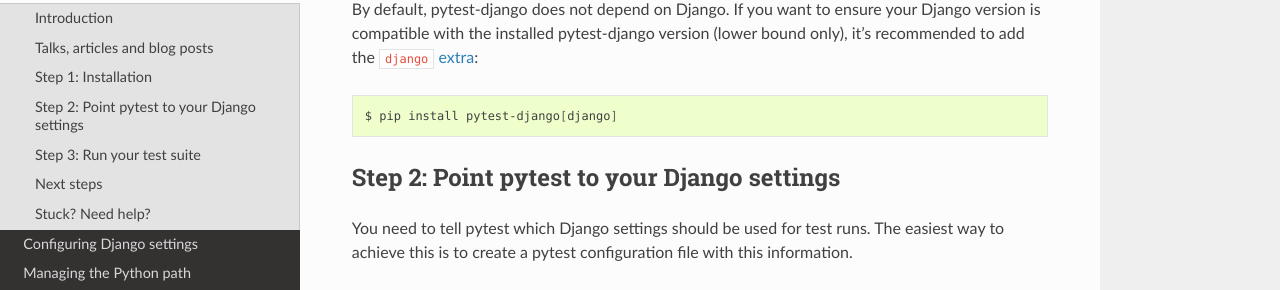
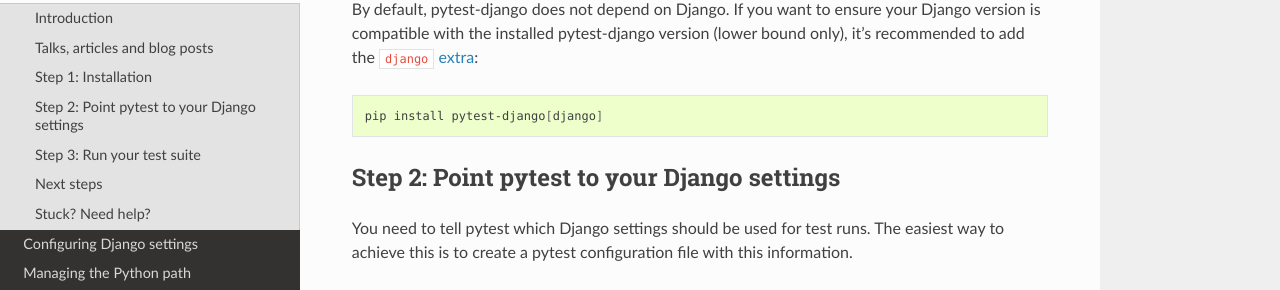
Before and after one commit to pytest-dev/pytest-django, a Sphinx documentation site: the page built from docs/tutorial.rst, in a window 1280 px wide and 900 px high, scrolled down 705 px. Shown: the part 151-441 px from the top of the window. Built offline with Sphinx 7.4.7 and the Read the Docs theme 3.1.0, drawn with Linux system fonts in a browser that asks for light colours.

Commit message:
docs: remove $ for consistency

```diff
--- a/docs/tutorial.rst
+++ b/docs/tutorial.rst
@@ -45,7 +45,7 @@
 
 .. code-block:: bash
 
-   $ pip install pytest-django[django]
+   pip install pytest-django[django]
 
 .. _extra: https://packaging.python.org/en/latest/tutorials/installing-packages/#installing-extras
 
```
